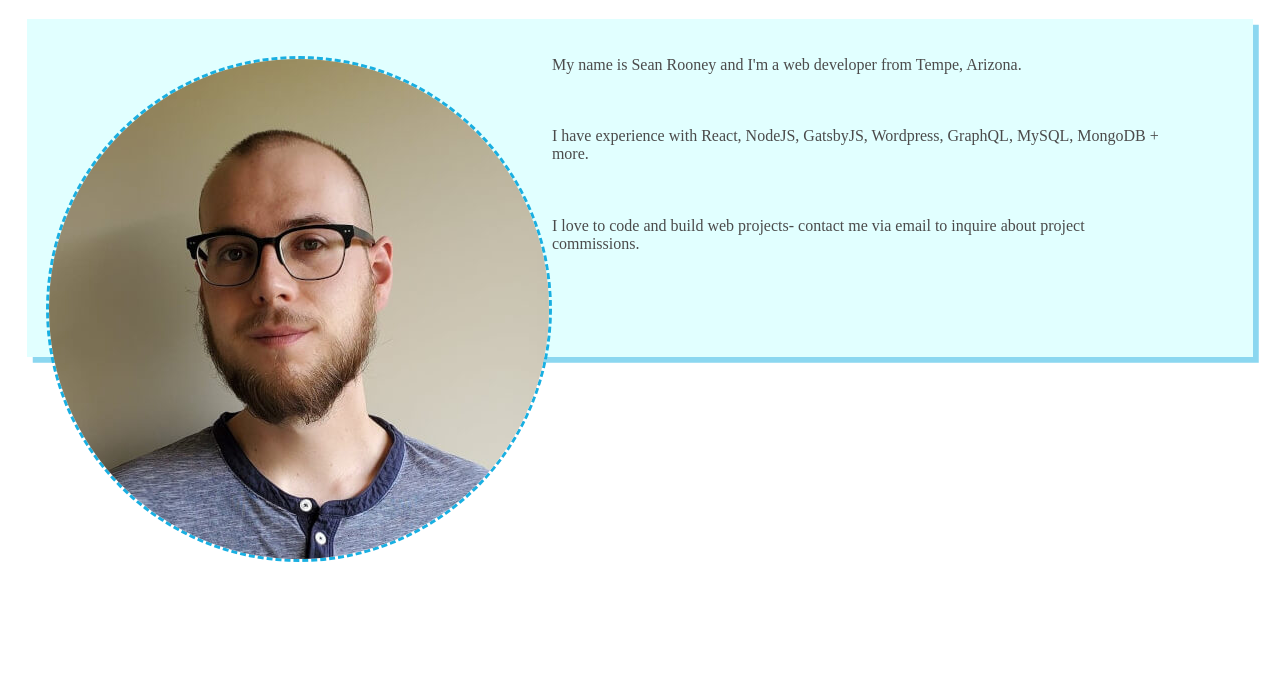
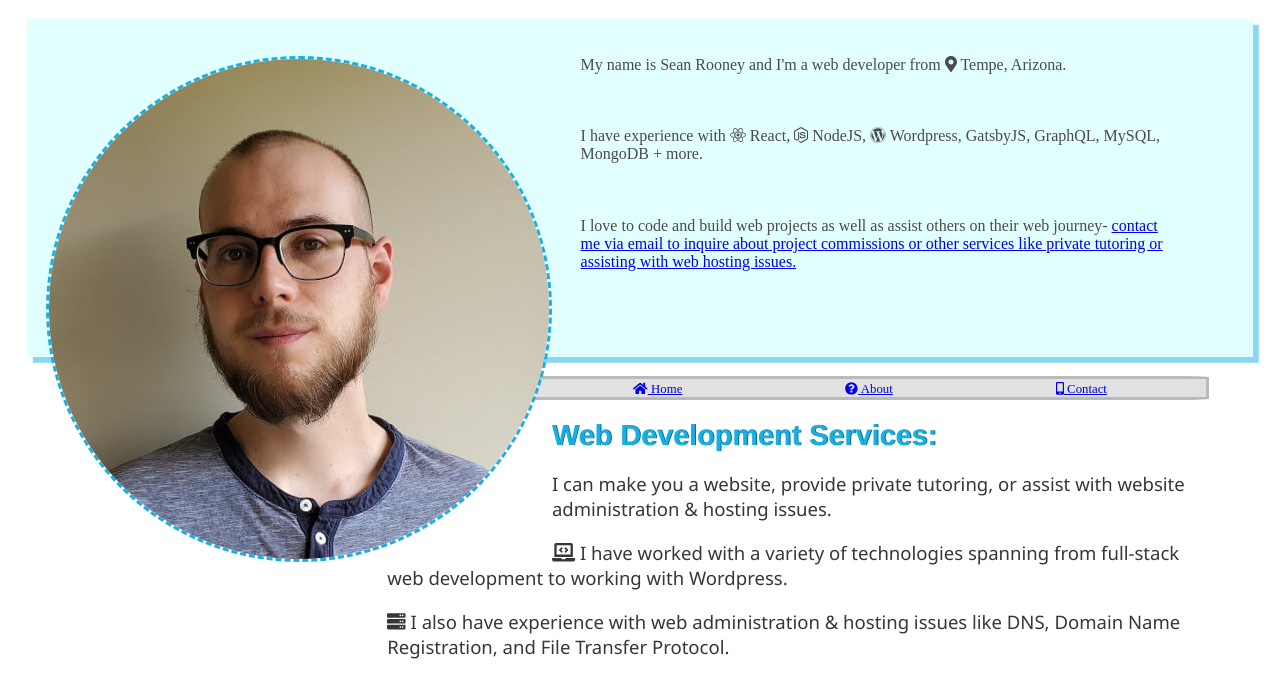
Before and after one commit to Sean-93/my-gatsbyjs-portfolio, a Gatsby site: page / in a window 1280 px wide. Built offline with nearby package versions, Linux system fonts and the light colour scheme; Gatsby itself is replaced by a stand-in of ours.

Commit message:
more design

```diff
--- /dev/null
+++ b/fontawesome.js
@@ -0,0 +1,4 @@
+import { library } from '@fortawesome/fontawesome-svg-core';
+import { fab } from '@fortawesome/free-brands-svg-icons';
+
+library.add(fab);
--- a/package.json
+++ b/package.json
@@ -15,6 +15,9 @@
   },
   "dependencies": {
     "@fortawesome/fontawesome-svg-core": "^1.2.35",
+    "@fortawesome/free-brands-svg-icons": "^5.15.3",
+    "@fortawesome/free-solid-svg-icons": "^5.15.3",
+    "@fortawesome/react-fontawesome": "^0.1.14",
     "babel-plugin-styled-components": "^1.12.0",
     "gatsby": "^2.26.1",
     "gatsby-cli": "^3.2.0",
--- a/src/components/header.js
+++ b/src/components/header.js
@@ -1,7 +1,23 @@
 import React from "react"
 import { StaticImage } from "gatsby-plugin-image"
+import { FontAwesomeIcon } from "@fortawesome/react-fontawesome"
+import { faMapMarkerAlt } from "@fortawesome/free-solid-svg-icons"
+import {
+  faNodeJs,
+  faReact,
+  faWordpress,
+} from "@fortawesome/free-brands-svg-icons"
 import "../styles/image-frame.css"
-import { HeaderBox, HeaderText } from "../styles/header-styles"
+import {
+  HeaderBox,
+  HeaderText,
+  NavBox,
+  NavLinkText,
+} from "../styles/header-styles"
+import { Link } from "gatsby"
+import { faHome } from "@fortawesome/free-solid-svg-icons"
+import { faQuestionCircle } from "@fortawesome/free-solid-svg-icons"
+import { faMobileAlt } from "@fortawesome/free-solid-svg-icons"
 
 export default function Header() {
   return (
@@ -17,20 +33,44 @@ export default function Header() {
           </div>
           <div className="flex-initial">
             <HeaderText>
-              My name is Sean Rooney and I'm a web developer from Tempe,
+              My name is Sean Rooney and I'm a web developer from{" "}
+              <FontAwesomeIcon icon={faMapMarkerAlt} size="1x" /> Tempe,
               Arizona.
             </HeaderText>
-            <br/>
+            <br />
             <HeaderText>
-              I have experience with React, NodeJS, GatsbyJS, Wordpress, GraphQL, MySQL, MongoDB + more.
+              I have experience with{" "}
+              <FontAwesomeIcon icon={faReact} size="1x" /> React,{" "}
+              <FontAwesomeIcon icon={faNodeJs} size="1x" /> NodeJS,{" "}
+              <FontAwesomeIcon icon={faWordpress} size="1x" /> Wordpress,
+              GatsbyJS, GraphQL, MySQL, MongoDB + more.
             </HeaderText>
-            <br/>
+            <br />
             <HeaderText>
-              I love to code and build web projects- contact me via email to inquire about project commissions.
+              I love to code and build web projects as well as assist others on
+              their web journey-{" "}
+              <a href="mailto:seandanielrooney@gmail.com?subject=Project Commission Inquiry">
+                contact me via email to inquire about project commissions or
+                other services like private tutoring or assisting with web
+                hosting issues.
+              </a>
             </HeaderText>
           </div>
         </div>
       </HeaderBox>
+      <NavBox>
+        <div className="grid grid-cols-3 gap-10">
+          <NavLinkText>
+            <Link to="/"><FontAwesomeIcon icon={faHome} size="1x" />{" "}Home</Link>
+          </NavLinkText>
+          <NavLinkText>
+            <Link to="/about"><FontAwesomeIcon icon={faQuestionCircle} size="1x" />{" "}About</Link>
+          </NavLinkText>
+          <NavLinkText>
+            <Link to="/contact"><FontAwesomeIcon icon={faMobileAlt} size="1x" />{" "}Contact</Link>
+          </NavLinkText>
+        </div>
+      </NavBox>
     </div>
   )
 }
--- a/src/pages/index.js
+++ b/src/pages/index.js
@@ -1,15 +1,40 @@
 import React from "react"
 import { Helmet } from "react-helmet"
+import { FontAwesomeIcon } from "@fortawesome/react-fontawesome"
+import { faLaptopCode, faServer } from "@fortawesome/free-solid-svg-icons"
 import Layout from "../components/layout"
+import { H1, MainText } from "../styles/general-styles"
+import PortfolioFavicon from "../images/portfolio-favicon.png"
 
 export default function Home() {
   return (
     <Layout>
       <Helmet>
         <meta charSet="utf-8" />
-        <title>Const SeanRooney = WebDev</title>
-        <link rel="canonical" href="http://sean-rooney.netlify.app" />
+        <link
+          rel="icon"
+          href={PortfolioFavicon}
+          type="image/gif"
+          sizes="16x16"
+        />
+        <title>Sean Rooney | Developer</title>
+        <link rel="canonical" href="https://sean-rooney.netlify.app" />
       </Helmet>
+      <H1>Web Development Services:</H1>
+      <MainText>
+        I can make you a website, provide private tutoring, or assist with
+        website administration & hosting issues.
+      </MainText>
+      <MainText>
+        <FontAwesomeIcon icon={faLaptopCode} size="1x" /> I have worked with a
+        variety of technologies spanning from full-stack web development to
+        working with Wordpress.
+      </MainText>
+      <MainText>
+        <FontAwesomeIcon icon={faServer} size="1x" /> I also have experience
+        with web administration & hosting issues like DNS, Domain Name
+        Registration, and File Transfer Protocol.
+      </MainText>
     </Layout>
   )
 }
--- a/src/styles/general-styles.js
+++ b/src/styles/general-styles.js
@@ -1 +1,19 @@
 import styled from "styled-components"
+
+export const H1 = styled.h1`
+font-size: 2.25vw;
+font-weight: bold;
+font-family: 'Franklin Gothic Medium', 'Arial Narrow', Arial, sans-serif;
+color: rgb(25, 175, 225);
+text-shadow: .075vw 0vw rgb(5, 105, 145);
+@media only screen and (max-width: 1600px) {
+    margin: 1.5% 5% 1.5% 30%;
+  }
+`
+
+export const MainText = styled.p`
+font-size: 1.45vw;
+color: rgb(55, 55, 55);
+font-family: 'Segoe UI', Tahoma, Geneva, Verdana, sans-serif;
+margin: 1.5% 5% 1.5% 30%;
+`
--- a/src/styles/header-styles.js
+++ b/src/styles/header-styles.js
@@ -5,14 +5,34 @@ width: auto;
   height: auto;
   min-height: 300px;
   background-color: rgb(225, 255, 255);
-box-shadow: .45vw .45vw rgba(25, 175, 225, .5);
+  box-shadow: 0.45vw 0.45vw rgba(25, 175, 225, 0.5);
   padding: 1.5%;
   margin: 1.5%;
 `
 
 export const HeaderText = styled.p`
   color: rgb(75, 75, 75);
-text-shadow: .25vw rgb(125, 125, 125);
+  text-shadow: 0.25vw rgb(125, 125, 125);
   font-size: 1.25vw;
-margin: 1.5% 5% 1.5% 35%;
+  margin: 1% 5% 1% 35%;
+  @media only screen and (max-width: 1600px) {
+    margin: 1.5% 5% 1.5% 45%;
+  }
 `
+
+export const NavBox = styled.nav`
+  border-radius: 5%;
+  background-color: rgb(225, 225, 225);
+  border: solid 0.25vw rgb(185, 185, 185);
+  margin: 1.5% 30% 1.5% 25%;
+  @media only screen and (max-width: 1600px) {
+    margin: 1.5% 5% 1.5% 30%;
+  }
+`
+
+export const NavLinkText = styled.span`
+  margin: 10%;
+  font-size: 1vw;
+  color: rgb(75, 75, 75);
+  text-shadow: 0.25vw rgb(125, 125, 125);
+`
```
Also changed, not shown: src/pages/404.js (added, +29 -0 lines), src/images/portfolio-favicon.png (added), src/pages/about.js (added), src/pages/contact.js (added), 1 other file. Lines whose indentation alone changed are shown as unchanged.
